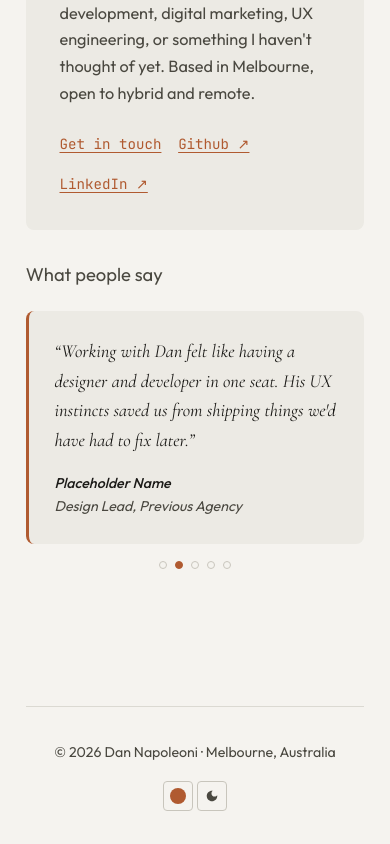
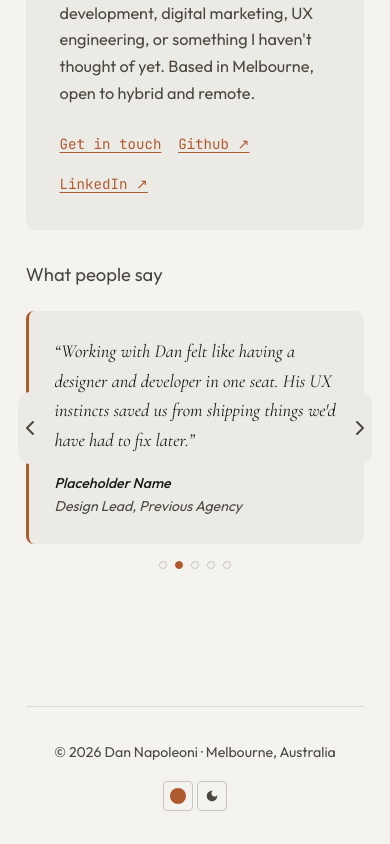
Before and after one commit to dnapoleoni/cv-portfolio-2026, a Next.js app: page /cv in a window 390 px wide. Shown: the part 4684-5528 px from the top of the page. Built offline with nearby package versions, Linux system fonts and the light colour scheme.

Commit message:
add proper icons, testimonial next/previous not dot-nav

```diff
--- a/app/globals.css
+++ b/app/globals.css
@@ -768,6 +768,7 @@ span.site-wordmark {
   display: flex;
   flex-direction: column;
   justify-content: center;
+  margin: 0 auto;
 }
 
 .testimonial-text {
@@ -807,19 +808,81 @@ span.site-wordmark {
   border-radius: 50%;
   border: 1px solid var(--color-border);
   background: transparent;
-  cursor: pointer;
   transition:
     background var(--duration-fast) var(--ease-out),
     border-color var(--duration-fast) var(--ease-out);
   padding: 0;
 }
 
-.testimonial-dot:hover {
-  border-color: var(--color-text-tertiary);
-}
 .testimonial-dot--active {
   background: var(--color-accent);
   border-color: var(--color-accent);
+}
+
+/* --- Carousel controls --- */
+.testimonial-carousel {
+  position: relative;
+}
+
+.carousel-btn {
+  position: absolute;
+  top: 50%;
+  transform: translateY(-50%);
+  display: flex;
+  align-items: center;
+  justify-content: center;
+  width: 40px;
+  height: 72px;
+  border-radius: 20px;
+  border: none;
+  background: var(--color-bg-elevated);
+  color: var(--color-text-secondary);
+  cursor: pointer;
+  z-index: 2;
+  transition:
+    border-color var(--duration-fast) var(--ease-out),
+    color var(--duration-fast) var(--ease-out),
+    background var(--duration-fast) var(--ease-out);
+}
+
+.carousel-btn:before {
+  content: '';
+  position: absolute;
+  background-color: #c0ffee;
+  width: 100%;
+  height: 100%;
+  top: 0;
+  left: 0;
+  right: 0;
+  bottom: 0;
+  transform: scale(2);
+  opacity: 0;
+}
+
+.carousel-btn:hover {
+  color: var(--color-text);
+  background: var(--color-bg-hover);
+}
+
+.carousel-btn--prev {
+  left: -18px;
+}
+
+.carousel-btn--next {
+  right: -18px;
+}
+
+@media (max-width: 640px) {
+  .carousel-btn {
+    width: 24px;
+    border-radius: 12px;
+  }
+  .carousel-btn--prev {
+    left: -8px;
+  }
+  .carousel-btn--next {
+    right: -8px;
+  }
 }
 
 /* --- Contact Section --- */
--- a/components/RoleCard.tsx
+++ b/components/RoleCard.tsx
@@ -15,9 +15,9 @@ export function RoleCard({ role }: RoleCardProps) {
       >
         <div className="role-card-header">
           <h3 className="role-card-title">{role.title}</h3>
-          <TechIconRow icons={role.icons} size={24} />
         </div>
         <p className="role-card-desc">{role.shortDesc}</p>
+        <TechIconRow icons={role.icons} size={24} />
         <span className="role-card-cta" aria-hidden="true">
           View role →
         </span>
--- a/components/TestimonialCarousel.tsx
+++ b/components/TestimonialCarousel.tsx
@@ -19,11 +19,28 @@ export function TestimonialCarousel({
     setCurrent((c) => (c + 1) % testimonials.length);
   }, [testimonials.length]);
 
+  const prev = useCallback(() => {
+    setCurrent((c) => (c - 1 + testimonials.length) % testimonials.length);
+  }, [testimonials.length]);
+
+  // Reset auto-rotate timer when user manually navigates
+  const [manualNav, setManualNav] = useState(0);
+
+  function handleNext() {
+    next();
+    setManualNav((n) => n + 1);
+  }
+
+  function handlePrev() {
+    prev();
+    setManualNav((n) => n + 1);
+  }
+
   useEffect(() => {
     if (paused || testimonials.length <= 1) return;
     const timer = setInterval(next, 6000);
     return () => clearInterval(timer);
-  }, [paused, next, testimonials.length]);
+  }, [paused, next, testimonials.length, manualNav]);
 
   if (testimonials.length === 0) return null;
 
@@ -39,6 +56,27 @@ export function TestimonialCarousel({
       <h2 id="testimonial-heading" className="section-heading">
         {heading}
       </h2>
+      <div className="testimonial-carousel">
+        {testimonials.length > 1 && (
+          <button
+            className="carousel-btn carousel-btn--prev"
+            onClick={handlePrev}
+            aria-label="Previous testimonial"
+          >
+            <svg
+              width="24"
+              height="24"
+              viewBox="0 0 24 24"
+              fill="none"
+              stroke="currentColor"
+              strokeWidth="2"
+              aria-hidden="true"
+            >
+              <path d="M15 18l-6-6 6-6" strokeLinecap="round" strokeLinejoin="round" />
+            </svg>
+          </button>
+        )}
+
         <blockquote className="testimonial-quote" aria-live="polite">
           <p className="testimonial-text">&ldquo;{t.quote}&rdquo;</p>
           <footer className="testimonial-attribution">
@@ -50,19 +88,44 @@ export function TestimonialCarousel({
             </cite>
           </footer>
         </blockquote>
+
         {testimonials.length > 1 && (
-        <div className="testimonial-dots" role="tablist" aria-label="Testimonial navigation">
+          <button
+            className="carousel-btn carousel-btn--next"
+            onClick={handleNext}
+            aria-label="Next testimonial"
+          >
+            <svg
+              width="24"
+              height="24"
+              viewBox="0 0 24 24"
+              fill="none"
+              stroke="currentColor"
+              strokeWidth="2"
+              aria-hidden="true"
+            >
+              <path d="M9 18l6-6-6-6" strokeLinecap="round" strokeLinejoin="round" />
+            </svg>
+          </button>
+        )}
+      </div>
+
+      {testimonials.length > 1 && (
+        <ul
+          className="testimonial-dots"
+          role="tablist"
+          aria-label="Non-clickable testimonial index indicator"
+        >
           {testimonials.map((_, i) => (
-            <button
+            <li
               key={i}
               role="tab"
               aria-selected={i === current}
               aria-label={`Testimonial ${i + 1}`}
               className={`testimonial-dot${i === current ? ' testimonial-dot--active' : ''}`}
-              onClick={() => setCurrent(i)}
             />
           ))}
-        </div>
+        </ul>
       )}
     </section>
   );
--- a/package.json
+++ b/package.json
@@ -15,7 +15,8 @@
   "dependencies": {
     "next": "^14.2.35",
     "react": "^18.3.1",
-    "react-dom": "^18.3.1"
+    "react-dom": "^18.3.1",
+    "simple-icons": "^16.11.0"
   },
   "devDependencies": {
     "@types/node": "^25.3.5",
```
Also changed, not shown: components/TechIcons.tsx (+47 -63 lines), 1 other file (tests, documents, lock files or other folders). Lines whose indentation alone changed are shown as unchanged.
